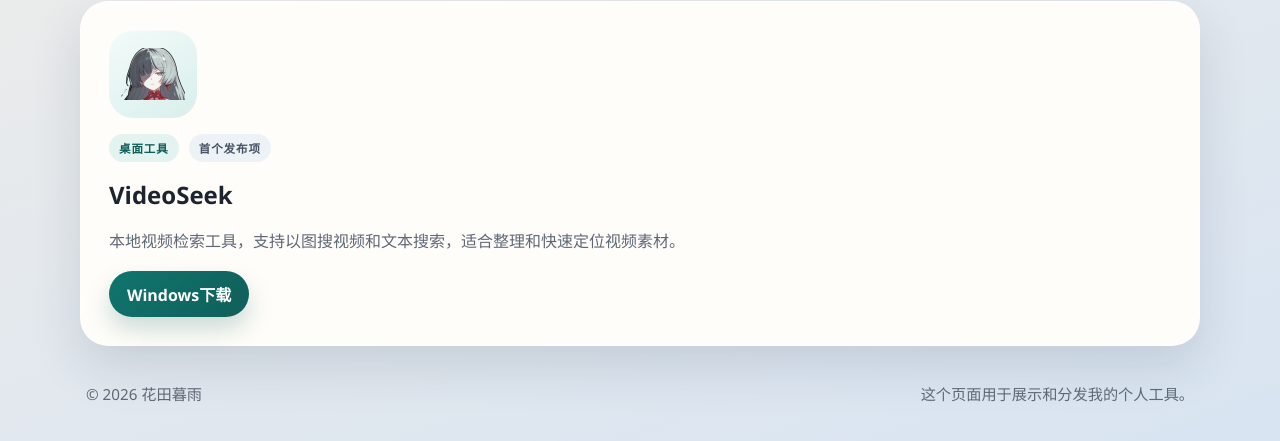
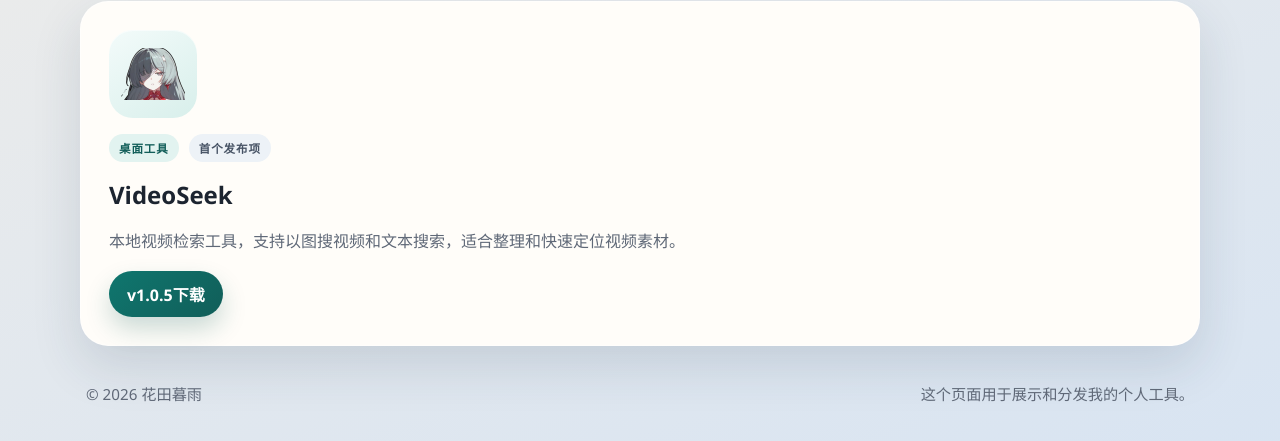
Before and after one commit to 6v17/tools-homepage, a website built with webpack: page index.html in a window 1280 px wide. Shown: the part 533-974 px from the top of the page. Built offline with nearby package versions, Linux system fonts and the light colour scheme.

Commit message:
更新1.0.5

```diff
--- a/index.html
+++ b/index.html
@@ -40,7 +40,7 @@
           <h3>VideoSeek</h3>
           <p>本地视频检索工具，支持以图搜视频和文本搜索，适合整理和快速定位视频素材。</p>
           <div class="tool-actions">
-            <a class="primary-btn" href="https://pan.baidu.com/s/1Esgz03ekeDVidz-IDdf0Aw?pwd=euus" target="_blank" rel="noreferrer">Windows下载</a>
+            <a class="primary-btn" href="https://pan.baidu.com/s/1Esgz03ekeDVidz-IDdf0Aw?pwd=euus" target="_blank" rel="noreferrer">v1.0.5下载</a>
           </div>
         </article>
         <!-- 新工具直接复制 tool-card 区块即可 -->
```
